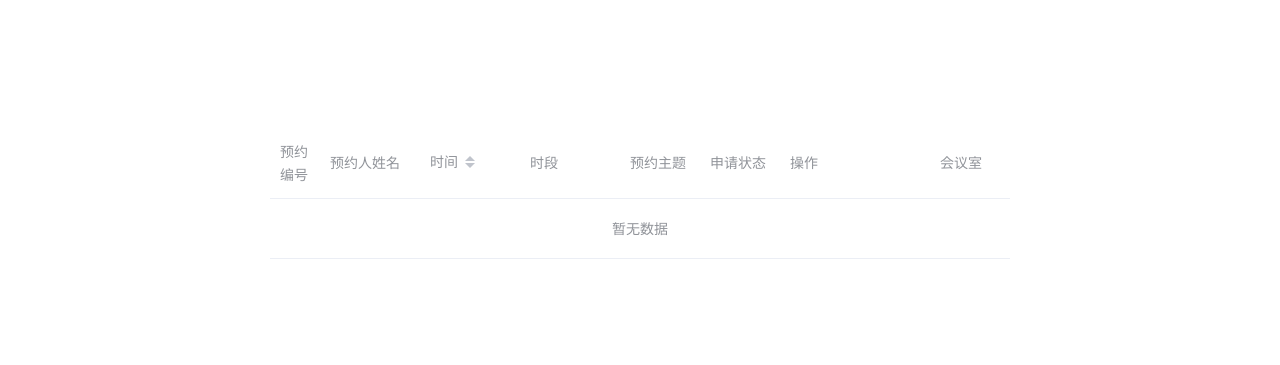
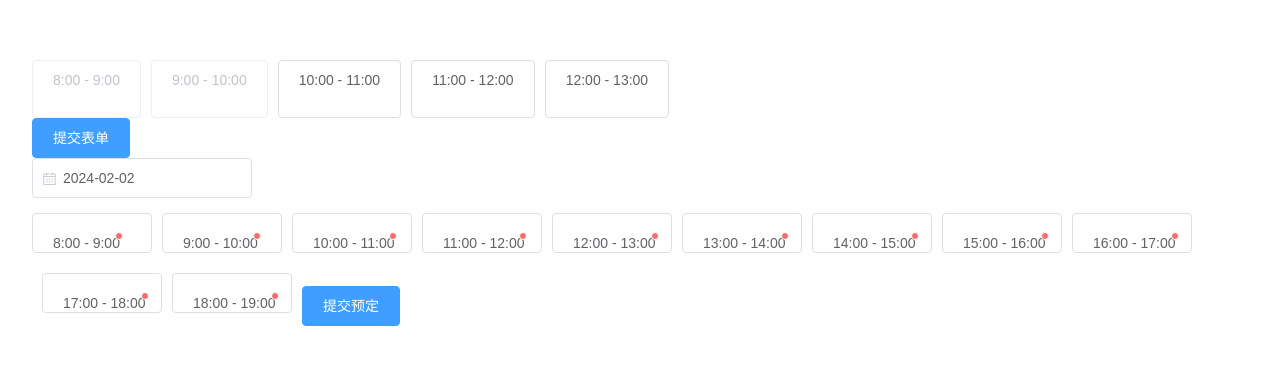
Before and after one commit to 709519923/vue-meettingRoom, a Vue app: page / in a window 1280 px wide. Shown: the part 207-572 px from the top of the page. Built offline with nearby package versions, Linux system fonts and the light colour scheme; no server answers.

Commit message:
basic appointment finished

```diff
--- a/src/App.vue
+++ b/src/App.vue
@@ -1,6 +1,7 @@
 <script>
 import Movie from "./components/Movie.vue";
 import test from "./components/test.vue";
+import test2 from "./components/test2.vue";
 import book from "./components/book.vue";
 import record from "./components/record.vue";
 import axiosText from "./components/axiosText.vue";
@@ -12,6 +13,7 @@ export default {
   components: {
     Movie,
     test,
+    test2,
     book,
     record,
     axiosText,
@@ -27,9 +29,10 @@ export default {
       <!-- <test titile=" 1会议室" bookTime="book-time"></test> -->
       <!-- <axiosText></axiosText> -->
       <!-- <test></test> -->
+      <test2></test2>
       <!-- <record></record> -->
-      <!-- <book></book> -->
-      <queryList></queryList>
+      <book></book>
+      <!-- <queryList></queryList> -->
     </div>
   </div>
 </template>
--- a/src/components/book.vue
+++ b/src/components/book.vue
@@ -1,24 +1,29 @@
 <template>
   <div>
-    <el-date-picker
+    <el-row
+      ><el-date-picker
         v-model="selectedDate"
         :picker-options="pickerOptions"
         v-if="showDatePicker"
         @change="handleDateChange"
+        class="calendar"
       />
-    <el-button @click="openDatePicker" class="parent-button"
+      <!-- <el-button @click="openDatePicker" class="parent-button"
       >选择日期</el-button
+    > --></el-row
     >
+
     <el-button
       v-for="hour in times"
       :key="hour"
       @click="handleButtonClick(hour)"
       :disabled="isButtonDisabled(hour)"
       class="child-button"
-    >
+      ><el-badge is-dot class="item">
         {{ hour }}:00 - {{ hour + 1 }}:00
+      </el-badge>
     </el-button>
-    <el-badge is-dot class="item">预定红点测试</el-badge>
+
     <!-- 表单提交按钮 -->
     <el-button type="primary" @click="submitForm" class="parent-button"
       >提交预定</el-button
@@ -34,7 +39,7 @@ export default {
       numberOfHours: 11, // 要生成的小时数
       disabledHours: [], // 存储被禁用的小时
       selectedDate: new Date(), // 选择的日期
-      showDatePicker: false, // 控制日期选择器显示/隐藏
+      showDatePicker: true, // 控制日期选择器显示/隐藏
       formData: {
         selectedTime: null, // 存储所选的时间
         selectedDate: null, // 存储所选的日期
@@ -68,6 +73,7 @@ export default {
     handleButtonClick(hour) {
       // 在点击时将按钮状态设置为禁用
       this.disabledHours.push(hour);
+      this.isDot = false;
       // 存储所选的时间
       this.formData.selectedTime = `${hour}:00 - ${hour + 1}:00`;
     },
@@ -80,7 +86,7 @@ export default {
       console.log("Selected date:", date);
       // 存储所选的日期
       this.formData.selectedDate = date;
-      this.showDatePicker = false;
+      // this.showDatePicker = false;
     },
     submitForm() {
       // 在这里提交表单，使用this.formData中的数据
@@ -107,13 +113,16 @@ export default {
   display: inline;
 }
 
-.parent-button {
+/* .parent-button {
   margin-top: 15px;
   display: block;
-}
+} */
 
 .item {
   margin-top: 10px;
   margin-right: 40px;
 }
+
+.calendar {
+}
 </style>
--- a/src/components/queryList.vue
+++ b/src/components/queryList.vue
@@ -34,6 +34,7 @@
             type="primary"
             size="mini"
             @click="handleAgree(scope.$index, scope.row)"
+            :disabled="agreeButton"
           >
             同意
           </el-button>
@@ -42,6 +43,7 @@
             size="mini"
             type="danger"
             @click="handleRefuse(scope.$index, scope.row)"
+            :disabled="refuseButton"
           >
             拒绝
           </el-button>
@@ -49,9 +51,11 @@
 
         <!-- 检查申请状态是否为"审核已同意" -->
         <template v-else-if="scope.row.applicationStatus === '已审核通过'">
-          <el-button type="success" size="mini" disabled> 已同意 </el-button>
+          <el-button type="primary" size="mini" disabled> 已同意 </el-button>
         </template>
-
+        <template v-else-if="scope.row.applicationStatus === '拒绝'">
+          <el-button type="danger" size="mini" disabled> 已拒绝 </el-button>
+        </template>
         <!-- 如果需要，可以添加其他状态的条件判断 -->
       </template>
     </el-table-column>
@@ -64,6 +68,8 @@ export default {
   data() {
     return {
       tableData: [], // 存放从后端获取的多个用户数据
+      agreeButton: false,
+      refuseButton: false,
     };
   },
   mounted() {
@@ -94,21 +100,47 @@ export default {
       console.log(date);
       return date.toLocaleDateString("zh").replaceAll("/", "-");
     },
-    handleAgree(index, row) {
-      // 处理同意逻辑
-      // 更新申请状态为"审核已同意"
-      //写axios请求，如果写入成功，则设置，用try  catch来防止异常
-      //
-
-      this.$set(this.tableData, index, {
-        ...row,
-        applicationStatus: "审核已同意",
-      });
+    async handleAgree(index, row) {
+      try {
+        console.log(row.appointmentID);
+        const response = await this.$http.post("/update_appointment", {
+          // 请求参数:预约编号
+          appointmentID: row.appointmentID,
+          applicationStatus: "已审核通过",
+        });
+        this.$set(this.tableData, index, {
+          ...row,
+          applicationStatus: "已审核通过",
+        });
+      } catch (error) {
+        console.error("请求失败:", error);
+        // 处理请求失败的逻辑
+      }
     },
-    handleRefuse(index, row) {
-      // 处理拒绝逻辑
-      // 更新申请状态为"拒绝"
-      this.$set(this.tableData, index, { ...row, applicationStatus: "拒绝" });
+    async handleRefuse(index, row) {
+      try {
+        console.log(row.appointmentID);
+        const response = await this.$http.post("/update_appointment", {
+          // 请求参数:预约编号
+          appointmentID: row.appointmentID,
+          applicationStatus: "拒绝",
+        });
+        this.$set(this.tableData, index, {
+          ...row,
+          applicationStatus: "拒绝",
+        });
+      } catch (error) {
+        console.error("请求失败:", error);
+        // 处理请求失败的逻辑
+      }
+    },
+  },
+  computed: {
+    isButtonDisabled() {
+      return (
+        this.scope.row.applicationStatus == "已审核通过" ||
+        this.scope.row.applicationStatus == "拒绝"
+      );
     },
   },
 };
--- /dev/null
+++ b/src/components/test2.vue
@@ -0,0 +1,68 @@
+<template>
+  <div>
+    <el-button
+      v-for="hour in times"
+      :key="hour"
+      @click="handleButtonClick(hour)"
+      :disabled="isButtonDisabled(hour)"
+      class="child-button"
+    >
+      <el-badge :is-dot="isDotStatus[hour]" class="item">
+        {{ hour }}:00 - {{ hour + 1 }}:00
+      </el-badge>
+    </el-button>
+
+    <el-row>
+      <el-col :span="8">
+        <el-button @click="submitForm" type="primary">提交表单</el-button>
+      </el-col>
+    </el-row>
+  </div>
+</template>
+
+<script>
+export default {
+  data() {
+    return {
+      times: [8, 9, 10, 11, 12], // Example times array
+      isDotStatus: {}, // Object to store is-dot status for each button
+    };
+  },
+  methods: {
+    handleButtonClick(hour) {
+      // Toggle is-dot status for the clicked button
+      this.$set(this.isDotStatus, hour, !this.isDotStatus[hour]);
+      console.log(this.isDotStatus[hour]);
+      // Perform other actions as needed
+      //   if (hour >= this.currentHour) {
+      //     // Toggle is-dot status for the clicked button
+      //     this.$set(this.isDotStatus, hour, !this.isDotStatus[hour]);
+      //     // Perform other actions as needed
+      //   }
+    },
+    isButtonDisabled(hour) {
+      // Add your logic to determine if the button should be disabled
+      const currentHour = new Date().getHours();
+      //   console.log(hour);
+      //   console.log(currentHour);
+
+      if (hour >= currentHour) {
+        return false;
+      } else {
+        return true;
+      }
+    },
+    submitForm() {
+      // Collect the is-dot status for each button
+      const selectedButtons = Object.keys(this.isDotStatus).filter(
+        (hour) => this.isDotStatus[hour]
+      );
+
+      // Now 'selectedButtons' contains the hours for which is-dot is true
+      console.log("Selected Buttons:", selectedButtons);
+
+      // Perform your form submission logic here
+    },
+  },
+};
+</script>
```
Lines whose indentation alone changed are shown as unchanged.
